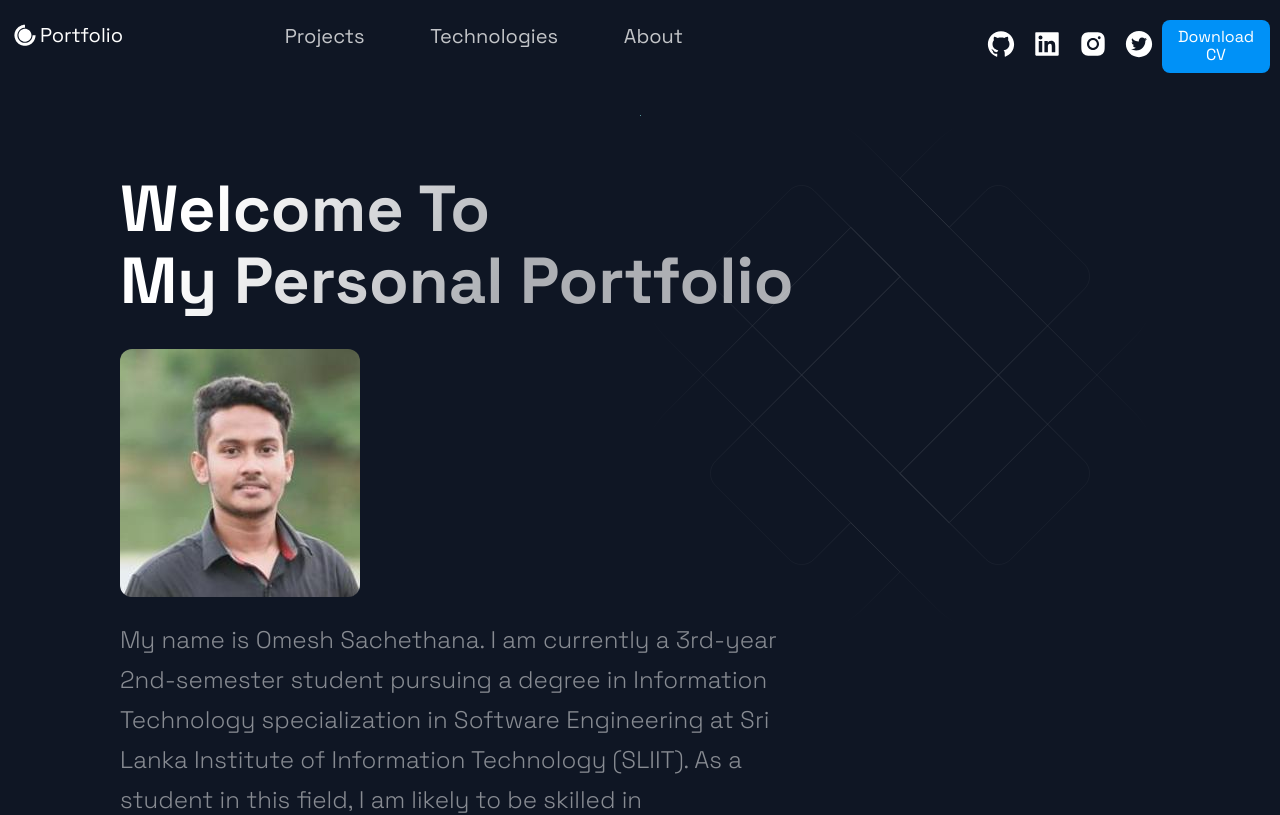
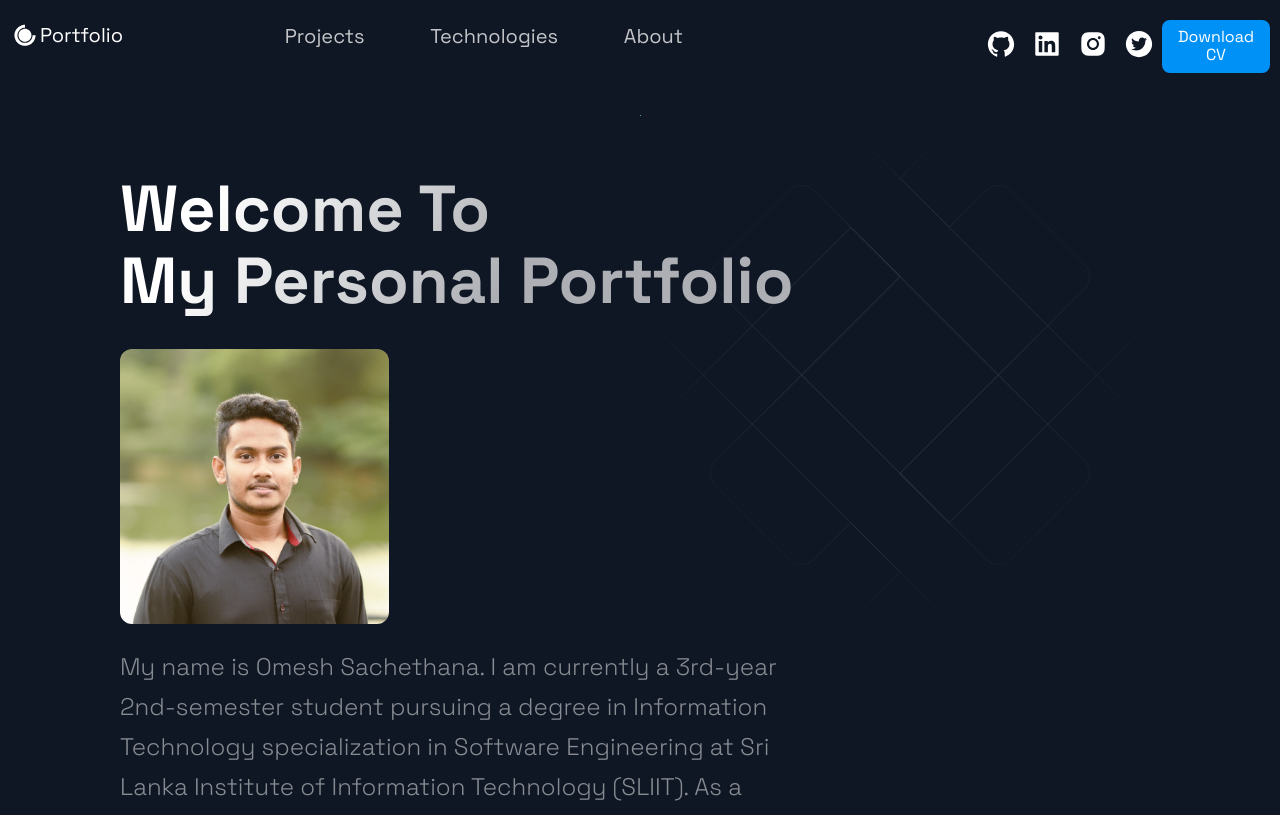
Before and after one commit to OmeshSachethana/MyPortfolio, a Next.js app: page / in a window 1280 px wide. Shown: the top 815 px of the page. Built offline with nearby package versions, Linux system fonts and the light colour scheme.

Commit message:
changed photo

```diff
--- a/src/components/Hero/Hero.js
+++ b/src/components/Hero/Hero.js
@@ -11,7 +11,12 @@ const Hero = (props) => (
           Welcome To <br />
           My Personal Portfolio
       </SectionTitle>
-      <img src="../images/profile.png" alt="Profile" style={{ borderRadius: '12px',}}/> <br /><br />
+      <img
+        src="../images/profile_photo.jpg"
+        alt="Profile"
+        style={{ maxWidth: '40%', borderRadius: '12px' }}
+      />
+      <br /><br />
       <SectionText>My name is Omesh Sachethana. I am currently a 3rd-year 2nd-semester student pursuing a degree in Information Technology specialization in Software Engineering at Sri Lanka Institute of Information Technology (SLIIT). As a student in this field, I am likely to be skilled in programming languages, software development methodologies, and other technical skills necessary for designing, developing, and testing software applications.
         I also possess critical thinking skills, problem-solving abilities, and creativity required to excel in my field.</SectionText>
       <Button onClick={() => window.location = 'https://drive.google.com/file/d/1RyK1RbqTKXLZ1A7Yqk2vvnFyN3n4enij/view?usp=sharing'} >Learn More</Button>
```
Also changed, not shown: public/images/profile_photo.jpg (added).
